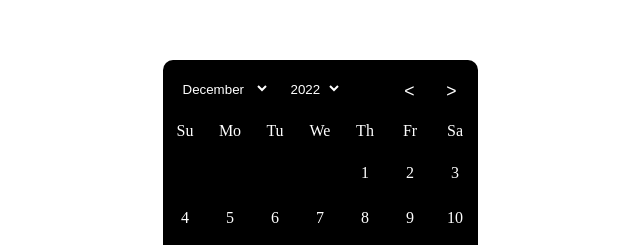
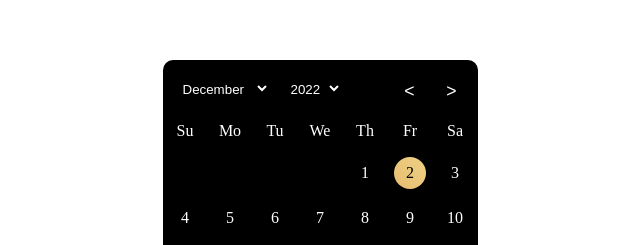
Before and after one commit to jeremy-deurvillier/minimalendar, a React (Create React App) app: page / in a window 1280 px wide. Shown: the part 160-405 px from the top of the page, without its empty margins (320-960 px from the left). Built offline with nearby package versions, Linux system fonts and the light colour scheme.

Commit message:
Mise en place du décalage en début de mois.

```diff
--- a/src/calendar/calendar.js
+++ b/src/calendar/calendar.js
@@ -177,6 +177,10 @@ export default function Calendar({ interval, getData }) {
   }
 
   /* ** Calcul le décalage au début d'un mois.
+   *
+   * @param Integer gapNumber Le nombre de jour à décaler vers la droite.
+   *
+   * @return JSX Un tableau d'éléments div correspondant au décalage.
    */
   function startMonthShift(gapNumber) {
     let index = 0;
@@ -189,6 +193,20 @@ export default function Calendar({ interval, getData }) {
     }
 
     return list;
+  }
+
+  /* ** Indique si une date est la date du jour.
+   *
+   * @param Date dateTest Une date à tester.
+   *
+   * @return Boolean Renvoie true si c'est la date du jour, false sinon.
+   */
+  function isToday(dateTest) {
+    let year = dateTest.getFullYear() === today.getFullYear();
+    let month = dateTest.getMonth() === today.getMonth();
+    let day = dateTest.getDate() === today.getDate();
+
+    return year && month && day;
   }
 
   /* ** Affiche les jours du mois.
@@ -205,10 +223,11 @@ export default function Calendar({ interval, getData }) {
     while (date.getMonth() === month) {
       list.push(
         <div key={date.getDate()} onClick={changeSelectedDate}>
-          {(date.getTime() === today.getTime())
-          ?<span className={css.today}>{date.getDate()}</span>
-          :<span>{date.getDate()}</span>
-          }
+          {isToday(date) ? (
+            <span className={css.today}>{date.getDate()}</span>
+          ) : (
+            <span>{date.getDate()}</span>
+          )}
         </div>
       );
 
@@ -264,5 +283,5 @@ export default function Calendar({ interval, getData }) {
 // Propriétés par défaut.
 Calendar.defaultProps = {
   //interval: [new Date().getFullYear()]
-  interval: [2020, 2025]
+  interval: [2020, 2025],
 };
--- a/src/calendar/calendar.module.css
+++ b/src/calendar/calendar.module.css
@@ -142,12 +142,8 @@ button:disabled {
   padding: 6px;
 }
 
+.calendarBody > div > span:hover,
 .calendarBody > div > .today {
-  color: #000;
-  background: linear-gradient(45deg, #e8bd70, #edd185);
-}
-
-.calendarBody > div > span:hover {
   color: #000;
   background: linear-gradient(45deg, #e8bd70, #edd185);
   cursor: pointer;
```
